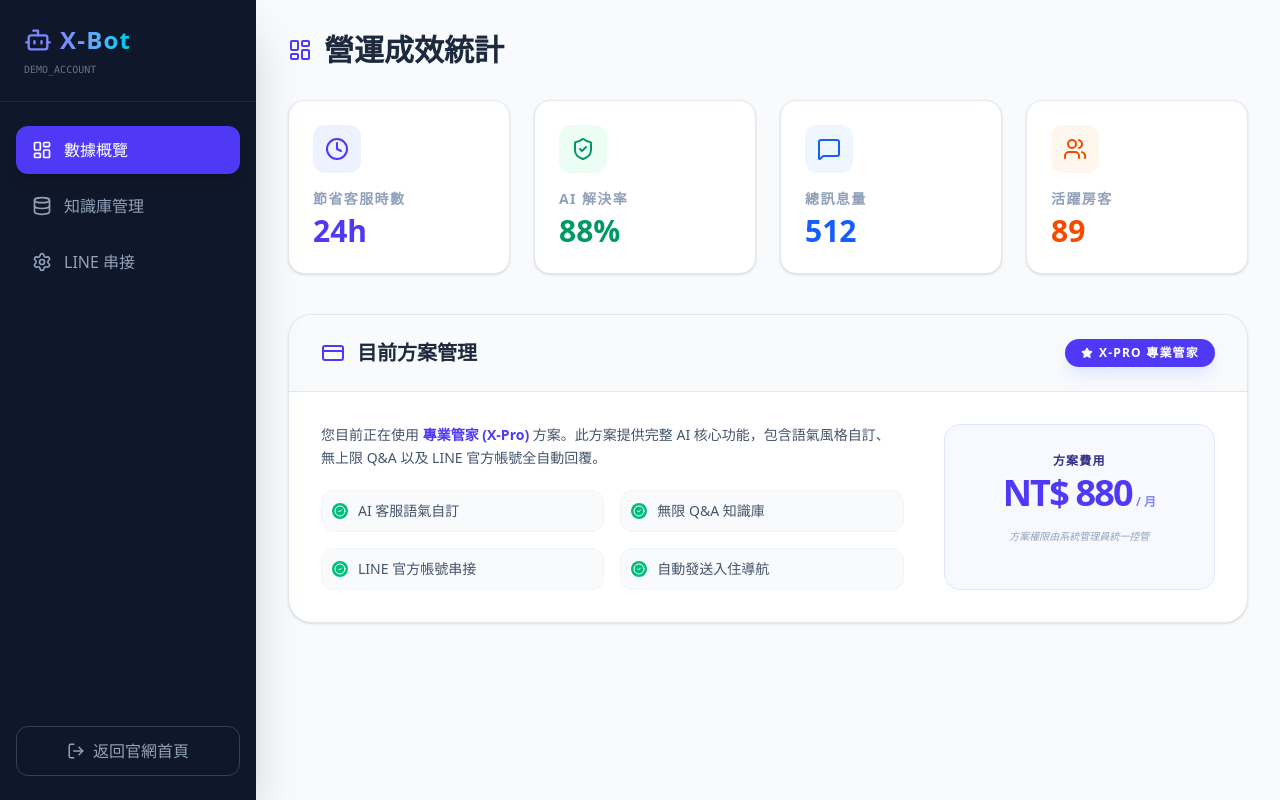
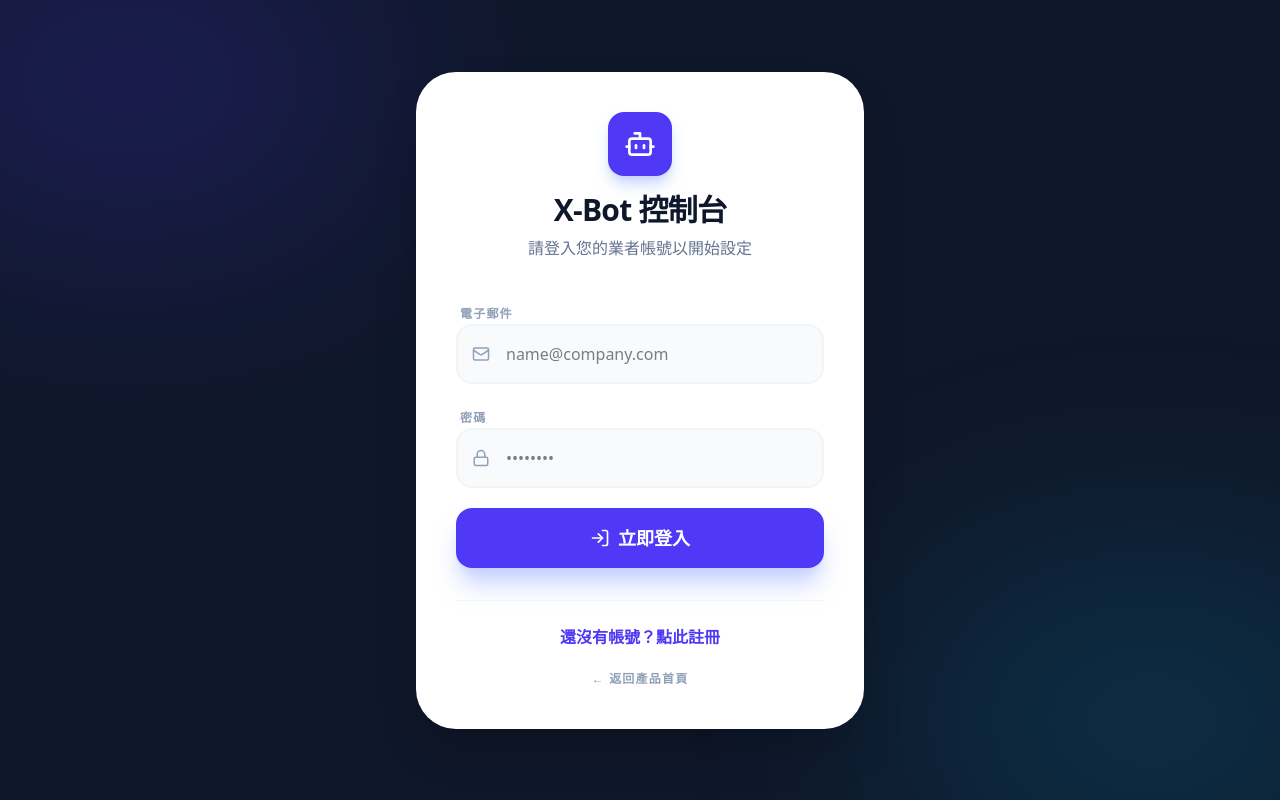
Before and after one commit to autoben66-alt/x-bot-pro, a Next.js app: page /dashboard in a window 1280 px wide. Built offline with nearby package versions, Linux system fonts and the light colour scheme.

Commit message:
頁面調整

```diff
--- a/src/app/dashboard/page.tsx
+++ b/src/app/dashboard/page.tsx
@@ -7,7 +7,7 @@ import {
   CheckCircle2, Bot, Database, LineChart, MessageSquare,
   Plus, ArrowRight, LogOut, Trash2, Zap, LayoutDashboard,
   TrendingUp, Users, ShieldCheck, HelpCircle, Clock, Copy, AlertCircle,
-  CreditCard, Sparkles, Star
+  CreditCard, Sparkles, Star, Mail, Lock, UserPlus, LogIn
 } from 'lucide-react';
 
 // Firebase 相關模組匯入
@@ -16,7 +16,10 @@ import {
   getAuth,
   signInAnonymously,
   signInWithCustomToken,
-  onAuthStateChanged
+  onAuthStateChanged,
+  signInWithEmailAndPassword,
+  createUserWithEmailAndPassword,
+  signOut
 } from 'firebase/auth';
 import {
   getFirestore,
@@ -31,12 +34,19 @@ import {
 
 export default function DashboardPage() {
   // --- Firebase 與 Auth 狀態 ---
+  const [auth, setAuth] = useState<any>(null);
   const [db, setDb] = useState<any>(null);
   const [userId, setUserId] = useState<string | null>(null);
   const [isAuthReady, setIsAuthReady] = useState(false);
 
+  // --- 登入註冊表單狀態 ---
+  const [isLoginView, setIsLoginView] = useState(true);
+  const [authEmail, setAuthEmail] = useState("");
+  const [authPassword, setAuthPassword] = useState("");
+  const [authError, setAuthError] = useState("");
+
   // --- UI 與 業務狀態 ---
-  const [activeTab, setActiveTab] = useState('dashboard'); // 'dashboard', 'knowledge', 'settings'
+  const [activeTab, setActiveTab] = useState('dashboard');
   const [isSaving, setIsSaving] = useState(false);
   const [saveMessage, setSaveMessage] = useState("");
   const [inputMessage, setInputMessage] = useState("");
@@ -80,27 +90,26 @@ export default function DashboardPage() {
         const mockConfig = typeof __firebase_config !== 'undefined' ? __firebase_config : '{}';
         try { firebaseConfig = JSON.parse(mockConfig); } catch (e) { firebaseConfig = null; }
       }
+
       if (!firebaseConfig || !firebaseConfig.projectId) {
         setIsAuthReady(true);
         return;
       }
+
       try {
         const app = getApps().length === 0 ? initializeApp(firebaseConfig) : getApp();
         const firestore = getFirestore(app);
-        const auth = getAuth(app);
+        const firebaseAuth = getAuth(app);
         setDb(firestore);
-        onAuthStateChanged(auth, async (user) => {
+        setAuth(firebaseAuth);
+
+        onAuthStateChanged(firebaseAuth, async (user) => {
           if (user) {
             setUserId(user.uid);
             setIsAuthReady(true);
           } else {
-            // @ts-ignore
-            if (typeof __initial_auth_token !== 'undefined' && __initial_auth_token) {
-              // @ts-ignore
-              await signInWithCustomToken(auth, __initial_auth_token).catch(() => signInAnonymously(auth));
-            } else {
-              await signInAnonymously(auth);
-            }
+            setUserId(null);
+            setIsAuthReady(true);
           }
         });
       } catch (err) {
@@ -127,6 +136,26 @@ export default function DashboardPage() {
   }, [isAuthReady, userId, db]);
 
   // --- 3. 功能處理 ---
+  const handleAuth = async (e: React.FormEvent) => {
+    e.preventDefault();
+    setAuthError("");
+    if (!auth) return;
+
+    try {
+      if (isLoginView) {
+        await signInWithEmailAndPassword(auth, authEmail, authPassword);
+      } else {
+        await createUserWithEmailAndPassword(auth, authEmail, authPassword);
+      }
+    } catch (err: any) {
+      setAuthError(err.message.includes("auth/invalid-credential") ? "帳號或密碼錯誤" : "驗證失敗，請檢查格式");
+    }
+  };
+
+  const handleLogout = async () => {
+    if (auth) await signOut(auth);
+  };
+
   const handleInputChange = (e: React.ChangeEvent<HTMLInputElement | HTMLTextAreaElement | HTMLSelectElement>) => {
     const target = e.target as HTMLInputElement;
     const { name, value, type, checked } = target;
@@ -199,9 +228,88 @@ export default function DashboardPage() {
   };
 
   if (!isAuthReady) {
-    return <div className="min-h-screen bg-slate-900 flex flex-col items-center justify-center text-white"><Bot size={48} className="animate-bounce text-indigo-400 mb-4" /><p className="text-lg font-bold">正在安全登入控制台...</p></div>;
+    return <div className="min-h-screen bg-slate-900 flex flex-col items-center justify-center text-white"><Bot size={48} className="animate-bounce text-indigo-400 mb-4" /><p className="text-lg font-bold">正在準備加密環境...</p></div>;
   }
 
+  // --- 登入/註冊 介面渲染 ---
+  if (!userId) {
+    return (
+      <div className="min-h-screen bg-[#0f172a] flex items-center justify-center p-6 relative overflow-hidden font-sans">
+        {/* 背景裝飾 */}
+        <div className="absolute top-0 left-0 w-full h-full pointer-events-none opacity-20">
+          <div className="absolute top-[-10%] left-[-10%] w-[40%] h-[40%] bg-indigo-600 rounded-full blur-[120px]"></div>
+          <div className="absolute bottom-[-10%] right-[-10%] w-[40%] h-[40%] bg-cyan-600 rounded-full blur-[120px]"></div>
+        </div>
+
+        <div className="w-full max-w-md bg-white rounded-[2.5rem] shadow-2xl p-10 relative z-10 animate-in fade-in zoom-in duration-500">
+          <div className="text-center mb-10">
+            <div className="w-16 h-16 bg-indigo-600 rounded-2xl flex items-center justify-center mx-auto mb-4 shadow-lg shadow-indigo-200">
+              <Bot size={32} className="text-white" />
+            </div>
+            <h1 className="text-3xl font-black text-slate-900 tracking-tight">X-Bot 控制台</h1>
+            <p className="text-slate-500 mt-2 font-medium">請登入您的業者帳號以開始設定</p>
+          </div>
+
+          <form onSubmit={handleAuth} className="space-y-5">
+            <div className="space-y-2">
+              <label className="text-xs font-black text-slate-400 uppercase tracking-widest ml-1">電子郵件</label>
+              <div className="relative">
+                <Mail className="absolute left-4 top-1/2 -translate-y-1/2 text-slate-400" size={18} />
+                <input
+                  type="email" required value={authEmail} onChange={(e) => setAuthEmail(e.target.value)}
+                  className="w-full pl-12 pr-4 py-4 bg-slate-50 border-2 border-slate-100 rounded-2xl outline-none focus:ring-4 focus:ring-indigo-500/10 focus:border-indigo-500 transition-all font-medium"
+                  placeholder="name@company.com"
+                />
+              </div>
+            </div>
+
+            <div className="space-y-2">
+              <label className="text-xs font-black text-slate-400 uppercase tracking-widest ml-1">密碼</label>
+              <div className="relative">
+                <Lock className="absolute left-4 top-1/2 -translate-y-1/2 text-slate-400" size={18} />
+                <input
+                  type="password" required value={authPassword} onChange={(e) => setAuthPassword(e.target.value)}
+                  className="w-full pl-12 pr-4 py-4 bg-slate-50 border-2 border-slate-100 rounded-2xl outline-none focus:ring-4 focus:ring-indigo-500/10 focus:border-indigo-500 transition-all font-medium"
+                  placeholder="••••••••"
+                />
+              </div>
+            </div>
+
+            {authError && (
+              <div className="flex items-center space-x-2 text-red-500 text-xs font-bold bg-red-50 p-3 rounded-xl border border-red-100">
+                <AlertCircle size={14} />
+                <span>{authError}</span>
+              </div>
+            )}
+
+            <button
+              type="submit"
+              className="w-full bg-indigo-600 text-white py-4 rounded-2xl font-black text-lg shadow-xl shadow-indigo-200 hover:bg-indigo-700 active:scale-95 transition-all flex items-center justify-center space-x-2"
+            >
+              {isLoginView ? <LogIn size={20} /> : <UserPlus size={20} />}
+              <span>{isLoginView ? '立即登入' : '註冊新帳號'}</span>
+            </button>
+          </form>
+
+          <div className="mt-8 text-center border-t border-slate-100 pt-6">
+            <button
+              onClick={() => { setIsLoginView(!isLoginView); setAuthError(""); }}
+              className="text-indigo-600 font-bold hover:underline"
+            >
+              {isLoginView ? '還沒有帳號？點此註冊' : '已有帳號？點此登入'}
+            </button>
+            <div className="mt-4">
+              <Link href="/" className="text-slate-400 text-xs font-bold uppercase tracking-widest hover:text-slate-600">
+                ← 返回產品首頁
+              </Link>
+            </div>
+          </div>
+        </div>
+      </div>
+    );
+  }
+
+  // --- 登入成功後的 後台主介面 ---
   return (
     <div className="min-h-screen bg-slate-50 flex flex-col md:flex-row font-sans text-slate-800">
 
@@ -211,7 +319,7 @@ export default function DashboardPage() {
             <Bot size={28} className="text-indigo-400" />
             <h1 className="text-2xl font-black tracking-wider bg-clip-text text-transparent bg-gradient-to-r from-indigo-400 to-cyan-400">X-Bot</h1>
           </div>
-          <p className="text-[10px] text-slate-500 mt-2 font-mono break-all leading-tight">{userId || "DEMO_ACCOUNT"}</p>
+          <p className="text-[10px] text-slate-500 mt-2 font-mono break-all leading-tight">UID: {userId}</p>
         </div>
 
         <nav className="flex-1 mt-6 px-4 space-y-2">
@@ -226,9 +334,15 @@ export default function DashboardPage() {
           </button>
         </nav>
 
-        <div className="px-4 pb-6 mt-auto">
+        <div className="px-4 pb-6 mt-auto flex flex-col space-y-3">
+           <button
+             onClick={handleLogout}
+             className="w-full flex items-center justify-center space-x-2 px-4 py-3 text-red-400 hover:bg-red-500/10 rounded-xl transition border border-red-500/30"
+           >
+             <LogOut size={18} /><span>登出帳號</span>
+           </button>
            <Link href="/" className="w-full flex items-center justify-center space-x-2 px-4 py-3 text-slate-400 hover:bg-slate-800 hover:text-white rounded-xl transition border border-slate-700">
-             <LogOut size={18} /><span>返回官網首頁</span>
+             <ArrowRight size={18} className="rotate-180" /><span>返回首頁</span>
            </Link>
         </div>
       </aside>
@@ -321,7 +435,6 @@ export default function DashboardPage() {
                   </label>
                 </div>
 
-                {/* AI 客服個性設定 */}
                 <div className="bg-white p-6 rounded-2xl shadow-sm border border-slate-200 space-y-6">
                   <h3 className="font-bold text-slate-800 flex items-center text-lg">
                     <Sparkles size={20} className="mr-2 text-indigo-500" /> AI 客服語氣設定
@@ -353,12 +466,11 @@ export default function DashboardPage() {
                   </div>
                 </div>
 
-                {/* 營運參數 */}
                 <div className="bg-white p-6 rounded-2xl shadow-sm border border-slate-200 space-y-6 overflow-hidden">
                   <h3 className="font-bold text-slate-800 flex items-center text-lg"><Settings size={20} className="mr-2 text-indigo-500" /> 核心營運參數</h3>
                   <div className="grid grid-cols-1 lg:grid-cols-2 gap-8">
                     <div className="space-y-4">
-                      <label className="block text-xs font-black text-slate-400 uppercase tracking-widest">時間限制</label>
+                      <label className="block text-xs font-black text-slate-400 uppercase tracking-widest font-mono">Operations Time</label>
                       <div className="grid grid-cols-2 gap-2">
                         <div className="bg-slate-50 p-2 rounded-xl border border-slate-100">
                           <span className="text-[9px] text-slate-500 mb-1 block">入住</span>
@@ -371,7 +483,7 @@ export default function DashboardPage() {
                       </div>
                     </div>
                     <div className="space-y-4">
-                      <label className="block text-xs font-black text-slate-400 uppercase tracking-widest">網路設定</label>
+                      <label className="block text-xs font-black text-slate-400 uppercase tracking-widest font-mono">Network Access</label>
                       <div className="grid grid-cols-2 gap-2">
                         <input type="text" name="wifiSsid" value={config.wifiSsid} onChange={handleInputChange} className="w-full p-3 border rounded-xl bg-slate-50 outline-none focus:border-indigo-400 text-sm font-medium" placeholder="名稱" />
                         <input type="text" name="wifiPass" value={config.wifiPass} onChange={handleInputChange} className="w-full p-3 border rounded-xl bg-slate-50 outline-none focus:border-indigo-400 text-sm font-medium" placeholder="密碼" />
@@ -380,20 +492,19 @@ export default function DashboardPage() {
                   </div>
                 </div>
 
-                {/* Q&A */}
                 <div className="bg-white p-6 rounded-2xl shadow-sm border border-slate-200">
                   <div className="flex justify-between items-center mb-6">
-                    <h3 className="font-bold text-slate-800 flex items-center text-lg"><HelpCircle size={20} className="mr-2 text-indigo-500" /> 特殊問答集 (Q&A)</h3>
+                    <h3 className="font-bold text-slate-800 flex items-center text-lg"><HelpCircle size={20} className="mr-2 text-indigo-500" /> 特殊問題訓練 (Q&A)</h3>
                     <button onClick={handleAddQA} className="text-xs bg-indigo-50 text-indigo-600 px-4 py-2 rounded-xl font-bold flex items-center hover:bg-indigo-100 transition-colors"><Plus size={16} className="mr-1" /> 新增問答</button>
                   </div>
                   <div className="space-y-4">
                     {qaList.map((qa) => (
-                      <div key={qa.id} className="p-5 border border-slate-100 rounded-2xl bg-slate-50 relative group transition-all hover:bg-white hover:shadow-md">
+                      <div key={qa.id} className="p-5 border border-slate-100 rounded-2xl bg-slate-50 relative group transition-all hover:bg-white hover:shadow-md border border-slate-200">
                         <button onClick={() => handleDeleteQA(qa.id)} className="absolute -top-2 -right-2 bg-white text-red-400 p-1.5 rounded-full shadow-md opacity-0 group-hover:opacity-100 transition hover:bg-red-500 hover:text-white"><Trash2 size={14} /></button>
                         <div className="grid grid-cols-1 md:grid-cols-2 gap-6">
                           <div className="flex items-start">
                             <span className="text-indigo-500 font-black mr-3 mt-2 text-xs">Q</span>
-                            <input value={qa.q} onChange={(e) => setQaList(qaList.map(i => i.id === qa.id ? { ...i, q: e.target.value } : i))} className="w-full bg-transparent border-b border-slate-200 p-2 text-sm font-bold outline-none focus:border-indigo-500" placeholder="房客問題..." />
+                            <input value={qa.q} onChange={(e) => setQaList(qaList.map(i => i.id === qa.id ? { ...i, q: e.target.value } : i))} className="w-full bg-transparent border-b border-slate-200 p-2 text-sm font-bold outline-none focus:border-indigo-500" placeholder="房客的問題..." />
                           </div>
                           <div className="flex items-start">
                             <span className="text-emerald-500 font-black mr-3 mt-2 text-xs">A</span>
@@ -464,7 +575,6 @@ export default function DashboardPage() {
                   </div>
                 </div>
 
-                {/* 🌟 復原：串接指南教學 🌟 */}
                 <div className="p-8 bg-slate-50 rounded-[2rem] border border-slate-200 text-slate-600 text-xs leading-relaxed font-medium">
                    <div className="flex items-center space-x-2 mb-4">
                       <AlertCircle size={20} className="text-indigo-500" />
```
